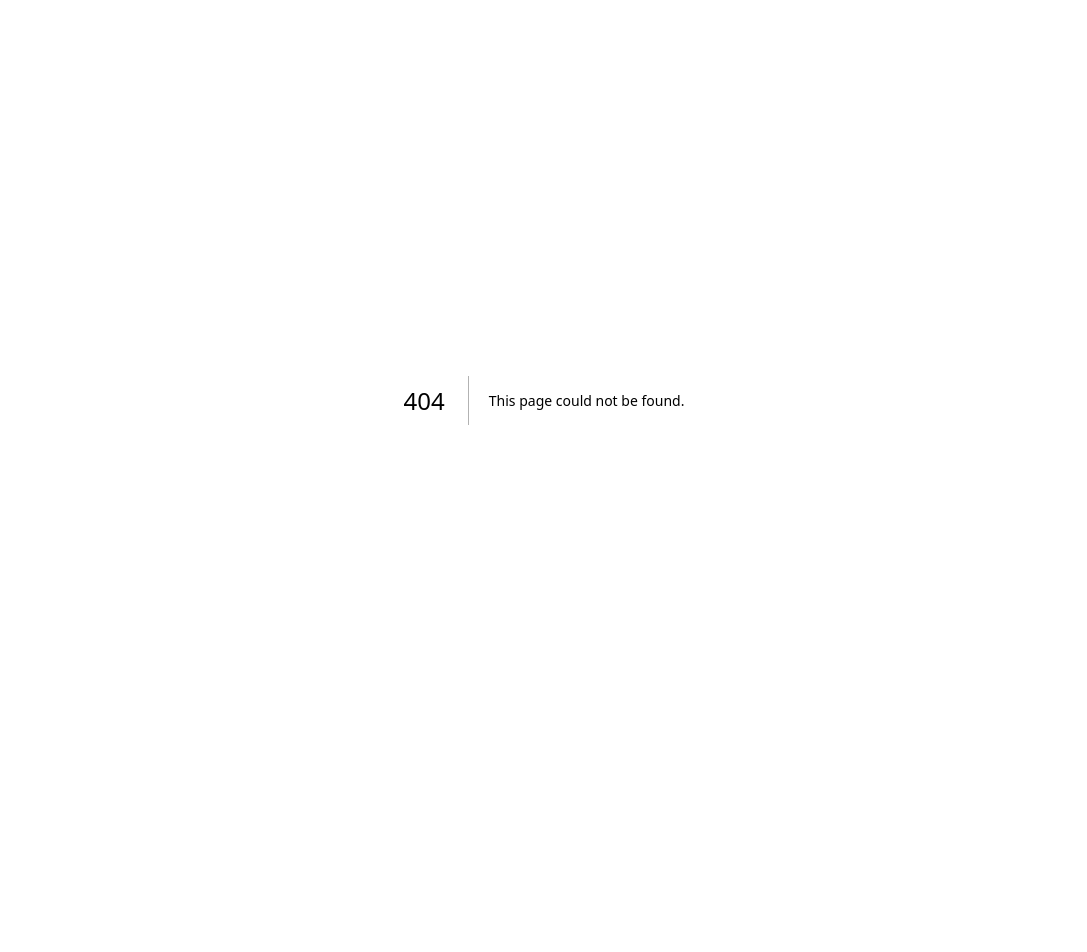
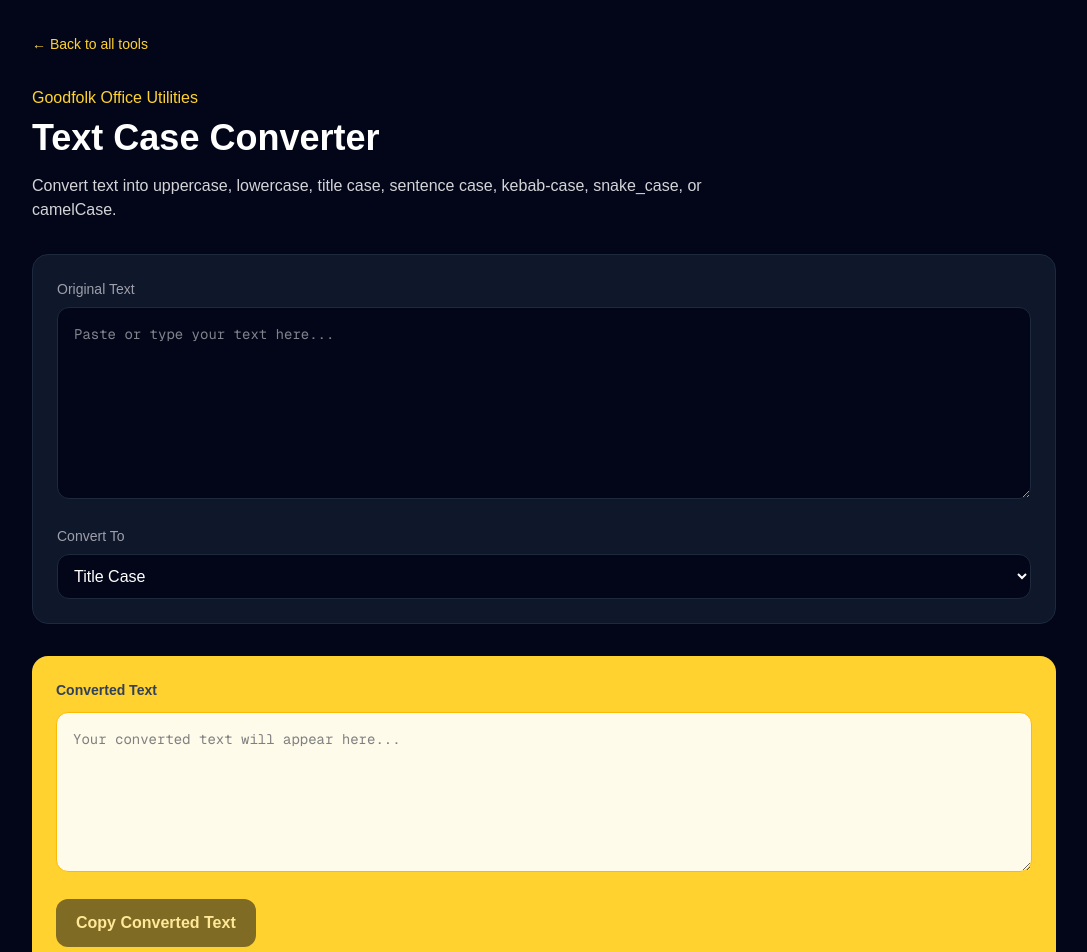
Before and after one commit to GFKolby/GoodfolkUtilities, a Next.js app: page /text-case-converter in a window 1280 px wide. Before the commit this address had no page. Shown: the top 952 px of the page, without its empty margins (96-1183 px from the left). Before the commit the page ends 800 px from the top, so only its background shows below. Built offline with nearby package versions, Linux system fonts and the light colour scheme.

Commit message:
Add text case converter

```diff
--- a/app/page.tsx
+++ b/app/page.tsx
@@ -24,6 +24,12 @@
     href: "/pdf-splitter",
     line: "Office Utilities",
     description: "Split a PDF into individual page files and download them as a ZIP.",
+  },
+  {
+    name: "Text Case Converter",
+    href: "/text-case-converter",
+    line: "Office Utilities",
+    description: "Convert text into uppercase, lowercase, title case, kebab-case, snake_case, and camelCase.",
   },
   {
     name: "Camp Water Planner",
--- /dev/null
+++ b/app/text-case-converter/page.tsx
@@ -0,0 +1,150 @@
+"use client";
+
+import { useMemo, useState } from "react";
+import ToolPage from "@/components/ToolPage";
+
+type CaseMode =
+  | "upper"
+  | "lower"
+  | "title"
+  | "sentence"
+  | "kebab"
+  | "snake"
+  | "camel";
+
+export default function TextCaseConverter() {
+  const [text, setText] = useState("");
+  const [mode, setMode] = useState<CaseMode>("title");
+  const [copied, setCopied] = useState(false);
+
+  const toWords = (value: string) => {
+    return value
+      .replace(/([a-z])([A-Z])/g, "$1 $2")
+      .replace(/[_-]+/g, " ")
+      .trim()
+      .split(/\s+/)
+      .filter(Boolean);
+  };
+
+  const capitalize = (word: string) => {
+    return word.charAt(0).toUpperCase() + word.slice(1).toLowerCase();
+  };
+
+  const convertedText = useMemo(() => {
+    const words = toWords(text);
+
+    if (!text.trim()) return "";
+
+    if (mode === "upper") {
+      return text.toUpperCase();
+    }
+
+    if (mode === "lower") {
+      return text.toLowerCase();
+    }
+
+    if (mode === "title") {
+      return words.map(capitalize).join(" ");
+    }
+
+    if (mode === "sentence") {
+      const lower = text.toLowerCase().trim();
+      return lower.charAt(0).toUpperCase() + lower.slice(1);
+    }
+
+    if (mode === "kebab") {
+      return words.map((word) => word.toLowerCase()).join("-");
+    }
+
+    if (mode === "snake") {
+      return words.map((word) => word.toLowerCase()).join("_");
+    }
+
+    if (mode === "camel") {
+      return words
+        .map((word, index) =>
+          index === 0 ? word.toLowerCase() : capitalize(word)
+        )
+        .join("");
+    }
+
+    return text;
+  }, [text, mode]);
+
+  const copyToClipboard = async () => {
+    if (!convertedText) return;
+
+    await navigator.clipboard.writeText(convertedText);
+    setCopied(true);
+
+    setTimeout(() => {
+      setCopied(false);
+    }, 1500);
+  };
+
+  return (
+    <ToolPage
+      line="Goodfolk Office Utilities"
+      title="Text Case Converter"
+      description="Convert text into uppercase, lowercase, title case, sentence case, kebab-case, snake_case, or camelCase."
+    >
+      <div className="grid gap-5 rounded-2xl border border-slate-800 bg-slate-900 p-6">
+        <label>
+          <span className="mb-2 block text-sm text-zinc-400">
+            Original Text
+          </span>
+
+          <textarea
+            value={text}
+            onChange={(e) => setText(e.target.value)}
+            placeholder="Paste or type your text here..."
+            className="h-48 w-full rounded-xl border border-slate-800 bg-slate-950 p-4 font-mono text-sm text-white outline-none focus:border-amber-300"
+          />
+        </label>
+
+        <label>
+          <span className="mb-2 block text-sm text-zinc-400">
+            Convert To
+          </span>
+
+          <select
+            value={mode}
+            onChange={(e) => setMode(e.target.value as CaseMode)}
+            className="w-full rounded-xl border border-slate-800 bg-slate-950 p-3 text-white outline-none focus:border-amber-300"
+          >
+            <option value="upper">UPPERCASE</option>
+            <option value="lower">lowercase</option>
+            <option value="title">Title Case</option>
+            <option value="sentence">Sentence case</option>
+            <option value="kebab">kebab-case</option>
+            <option value="snake">snake_case</option>
+            <option value="camel">camelCase</option>
+          </select>
+        </label>
+      </div>
+
+      <div className="mt-8 rounded-2xl bg-amber-300 p-6 text-slate-950">
+        <p className="text-sm font-semibold text-slate-700">Converted Text</p>
+
+        <textarea
+          readOnly
+          value={convertedText}
+          placeholder="Your converted text will appear here..."
+          className="mt-3 h-40 w-full rounded-xl border border-amber-400 bg-amber-50 p-4 font-mono text-sm text-slate-950 outline-none"
+        />
+
+        <button
+          onClick={copyToClipboard}
+          disabled={!convertedText}
+          className="mt-5 rounded-xl bg-slate-950 px-5 py-3 font-semibold text-white transition hover:bg-slate-800 disabled:opacity-50"
+        >
+          {copied ? "Copied!" : "Copy Converted Text"}
+        </button>
+      </div>
+
+      <p className="mt-6 text-sm text-zinc-500">
+        Useful for filenames, spreadsheet headers, code variables, titles, and cleaning up pasted text.
+      </p>
+    </ToolPage>
+  );
+}
```
